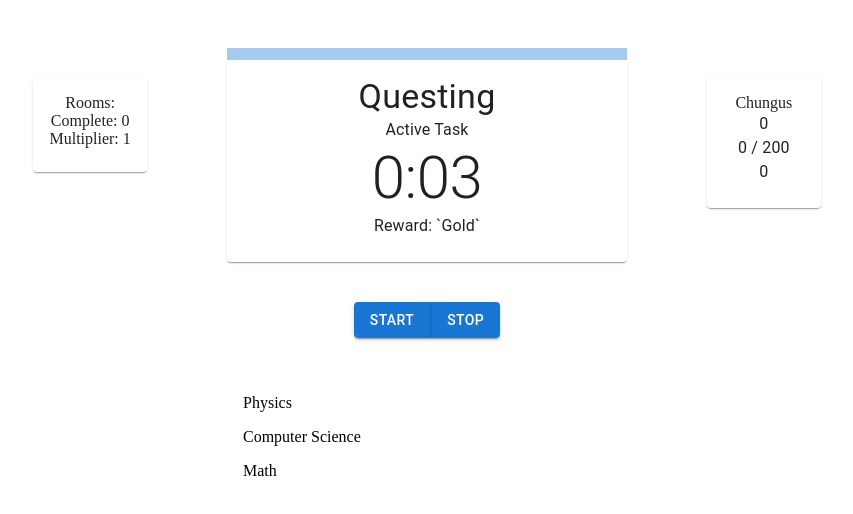
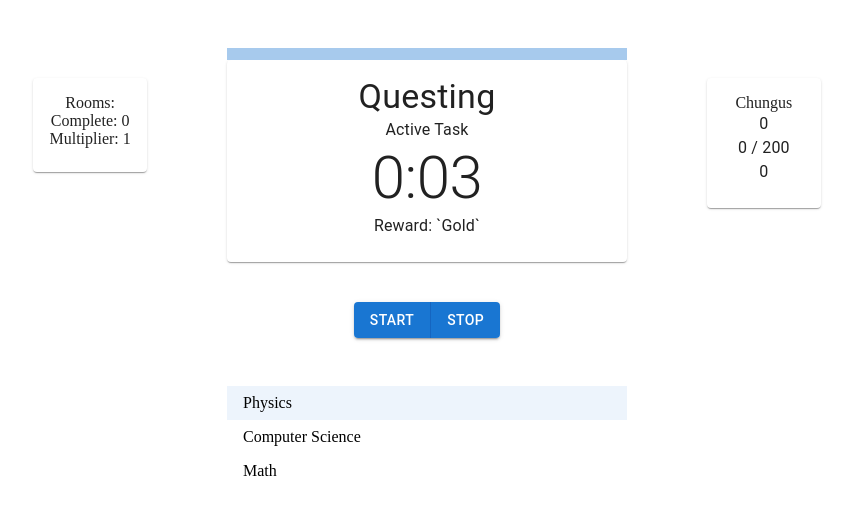
Before and after one commit to FS-CSCI150-F21/FS-CSCI150-F21-Team6, a React (Create React App) app: page / in a window 1280 px wide. Shown: the top 514 px of the page, without its empty margins (213-1066 px from the left). Built offline with nearby package versions, Linux system fonts and the light colour scheme; data requests are answered from the project's data file.

Commit message:
Implement the start of being able to select and choose the active task for the quest list

```diff
--- a/db.json
+++ b/db.json
@@ -14,20 +14,20 @@
         "inventory" : []
       },
       "quests" : [{
+        "id" : 1,
         "title": "Physics",
-        "isActive": false,
         "totalPomoDone": 2
       },
 
         {
+          "id" : 2,
           "title": "Computer Science",
-          "isActive": true,
           "totalPomoDone": 2
         },
 
         {
+          "id" : 3,
           "title": "Math",
-          "isActive": false,
           "totalPomoDone": 2
         }],
       "friends" : [123,345,4]
--- a/src/components/QuestDisplay.js
+++ b/src/components/QuestDisplay.js
@@ -3,28 +3,15 @@ import List from '@mui/material/List';
 import ListItemButton from '@mui/material/ListItemButton';
 import { createTheme, ThemeProvider, styled } from '@mui/material/styles';
 import axios from 'axios';
-
-const QDT = createTheme({
-
-})
-
-const Quest = ({ title, isActive }) => {
-    const handleClick = () => {
-        if (!isActive){
-
-        }
-    }
-
-    return (
-        <ThemeProvider theme={QDT}>
-            {/*className={ isActive === true ? classes.active : classes.base }*/}
-            <ListItemButton >{title}</ListItemButton>
-        </ThemeProvider>
-    )
-}
+// implement custom themes with createtheme and theme provider eventually
 
 const QuestDisplay = () => {
     const [quests, setQuests] = useState([])
+    const [selectedIndex, setSelectedIndex] = useState(1)
+
+    const handleClick = (id) => {
+
+    }
 
     useEffect(() => {
         axios.get('http://localhost:3001/data')
@@ -35,7 +22,9 @@ const QuestDisplay = () => {
 
     return (
         <List sx={{maxHeight: 100, overflow: 'auto', mt: 5}}>
-            {quests.map(quest => <Quest title={quest.title} isActive={quest.isActive}/>)}
+            {
+                quests.map(quest => <ListItemButton selected = { selectedIndex === quest.id } >{quest.title}</ListItemButton>)
+            }
         </List>
     )
 }
```
